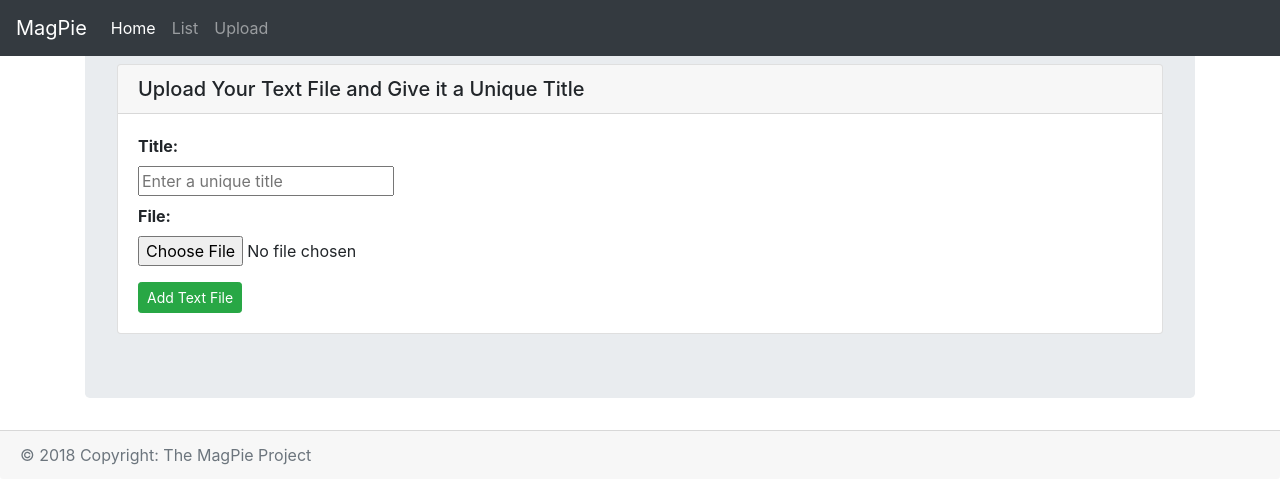
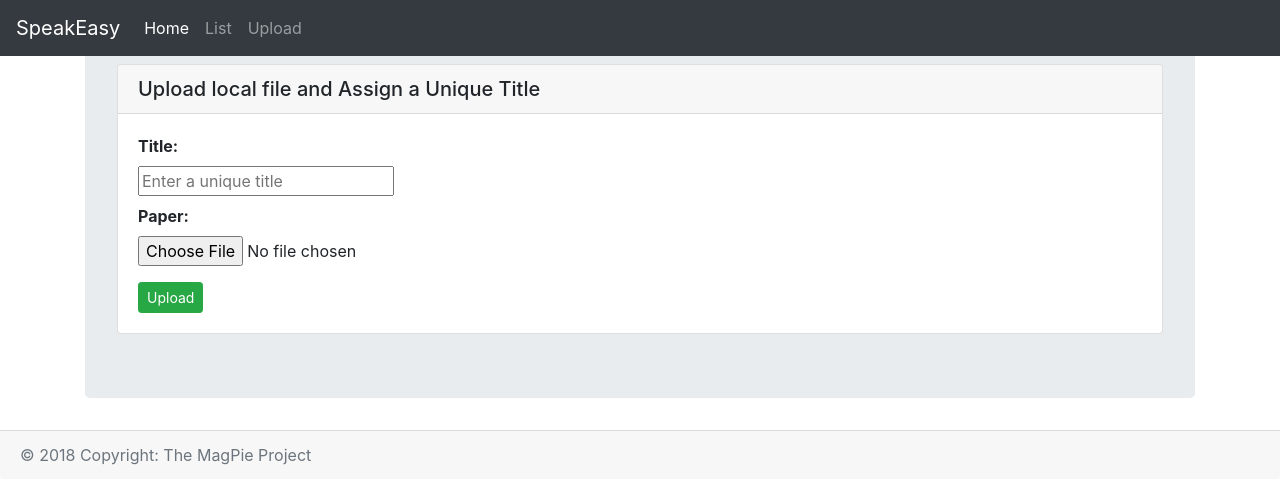
Before and after one commit to premrume/magpie, a Flask app: page /papers/upload/ in a window 1280 px wide. Shown: the top 504 px of the page. Run offline with Flask 2, Linux system fonts and the light colour scheme; some libraries are stand-ins or nearby versions.

Commit message:
text and jpg files with no validation

```diff
--- a/docker-compose.yml
+++ b/docker-compose.yml
@@ -21,14 +21,15 @@ services:
     ports:
       - "5000:5000"
     volumes:
-      - data_files:/var/scratch/uploads
+      - data_images:/var/scratch/uploads
       - ./web:/var/scratch/web
     networks:
       - magpie
 
+# I am struggling with the use of volumes
 volumes:
   data_postgres:
-  data_files:
+  data_images:
     driver: local
     driver_opts:
       o: bind
--- a/web/project/papers/forms.py
+++ b/web/project/papers/forms.py
@@ -6,12 +6,9 @@ from wtforms import StringField
 from wtforms.validators import DataRequired
 from flask_wtf.file import FileField, FileAllowed, FileRequired
 from werkzeug.utils import secure_filename
-from project import files
+from project import papers
 
 
 class AddPaperForm(Form):
     title = StringField('Title', validators=[DataRequired()])
-    upload = FileField('File', validators=[
-      FileRequired(),
-      FileAllowed(['txt'], 'Sorry Charlie only files with extension txt')
-    ])
+    upload = FileField('Paper', validators=[FileRequired()])
--- a/web/project/papers/views.py
+++ b/web/project/papers/views.py
@@ -4,11 +4,12 @@
 #### imports ####
 #################
 
+import uuid
 from flask import render_template, Blueprint, request, redirect, url_for, flash
 from werkzeug.utils import secure_filename
 from sqlalchemy.exc import IntegrityError
 from project.models import Paper
-from project import db, files
+from project import db, magpie
 from .forms import AddPaperForm
 
 ################
@@ -33,23 +34,22 @@ def flash_errors(form):
 #### routes ####
 ################
 @papers_blueprint.route('/papers/upload/', methods=['GET','POST'])
-def go_files_upload():
+def go_papers_upload():
     form = AddPaperForm()
     if request.method == 'POST':
         try:
          if form.validate_on_submit():
              # TODO: make this a secure filename
-             print('xxxxxxxxxxxxxxxxxxxxxxxxxxxxxxx')
-             print(request.files)
-             filename = files.save(request.files['upload'])
-             print('xxxxxxxxxxxxxxxxxxxxxxxxxxxxxxx')
-             print(filename)
-             url = files.url(filename)
-             new_paper = Paper(form.title.data, filename, url)
+             id = str(uuid.uuid4())
+             orig_filename = request.files['upload'].filename
+             uuid_filename = id + "." + orig_filename
+             saved = magpie.save(request.files['upload'], name=uuid_filename)
+             url = magpie.url(uuid_filename)
+             new_paper = Paper(id, form.title.data, orig_filename, url, uuid_filename )
              db.session.add(new_paper)
              db.session.commit()
              flash('SUCCESS: Title {} added'.format(new_paper.title), 'success')
-             return redirect(url_for('papers.go_files_upload'))
+             return redirect(url_for('papers.go_papers_upload'))
 
          else:
              flash('ERROR: try again', 'error')
@@ -57,10 +57,10 @@ def go_files_upload():
         except IntegrityError:
              flash('ERROR: Title {} is a duplicate, try again'.format(new_paper.title), 'error')
 
-    return render_template('files_upload.html',
+    return render_template('papers_upload.html',
                            form=form)
 
 @papers_blueprint.route('/papers/list', methods=['GET'])
-def go_files_list():
+def go_papers_list():
     all_papers = Paper.query.all()
-    return render_template('files_list.html', papers=all_papers)
+    return render_template('papers_list.html', papers=all_papers)
--- a/web/project/templates/401.html
+++ b/web/project/templates/401.html
@@ -4,6 +4,6 @@
 
   <h1>Page is gone gone gone</h1>
   <h4>401 - Bye Felicia</h4>
-  <h4><a href="{{ url_for('home.go_home') }}">MagPie</a></h4>
+  <h4><a href="{{ url_for('home.go_home') }}">SpeakEasier</a></h4>
 
 {% endblock %}
--- a/web/project/templates/403.html
+++ b/web/project/templates/403.html
@@ -4,6 +4,6 @@
 
   <h1>Forbidden</h1>
   <h4>403 - You allowed to go here?</h4>
-  <h4><a href="{{ url_for('home.go_home') }}">MagPie</a></h4>
+  <h4><a href="{{ url_for('home.go_home') }}">SpeakEasier</a></h4>
 
 {% endblock %}
--- a/web/project/templates/404.html
+++ b/web/project/templates/404.html
@@ -4,6 +4,6 @@
 
   <h1>Page Not Found</h1>
   <h4>404 - Did you type what you meant to type?</h4>
-  <h4><a href="{{ url_for('home.go_home') }}">MagPie</a></h4>
+  <h4><a href="{{ url_for('home.go_home') }}">SpeakEasier</a></h4>
 
 {% endblock %}
--- a/web/project/templates/layout.html
+++ b/web/project/templates/layout.html
@@ -5,7 +5,7 @@
     <meta charset="utf-8">
     <meta name="viewport" content="width=device-width, initial-scale=1, shrink-to-fit=no">
 
-    <!-- Scratch Info -->
+    <!-- Info -->
     <meta name="description" content="Basic Application using Flask / Python / Boottrap">
     <meta name="author" content="Margaret Premru">
 
@@ -14,20 +14,20 @@
     -->
     <link rel="stylesheet" href="{{ url_for('static', filename='css/bootstrap.min.css') }}">
     <link rel="stylesheet" href="{{ url_for('static', filename='css/main.css') }}">
-    <title>MagPie Application</title>
+    <title>SpeakEasy Application</title>
   </head>
 
   <body>
     <nav class="navbar fixed-top navbar-expand-sm navbar-dark bg-dark">
-      <a class="navbar-brand" href="#">MagPie</a>
+      <a class="navbar-brand" href="#">SpeakEasy</a>
         <button class="navbar-toggler" type="button" data-toggle="collapse" data-target="#navbarNavAltMarkup" aria-controls="navbarNavAltMarkup" aria-expanded="false" aria-label="Toggle navigation">
           <span class="navbar-toggler-icon"></span>
       </button>
       <div class="collapse navbar-collapse" id="navbarNavAltMarkup">
         <div class="navbar-nav">
           <a class="nav-item nav-link active" href="{{ url_for('home.go_home') }}">Home <span class="sr-only">(current)</span></a>
-          <a class="nav-item nav-link" href="{{ url_for('papers.go_files_list') }}">List</a>
-          <a class="nav-item nav-link" href="{{ url_for('papers.go_files_upload') }}">Upload</a>
+          <a class="nav-item nav-link" href="{{ url_for('papers.go_papers_list') }}">List</a>
+          <a class="nav-item nav-link" href="{{ url_for('papers.go_papers_upload') }}">Upload</a>
         </div>
       </div>
     </nav>
--- /dev/null
+++ b/web/project/templates/papers_upload.html
@@ -0,0 +1,32 @@
+{% extends "layout.html" %}
+{% from "_form_macros.html" import render_field %}
+
+{% block content %}
+
+
+<div class="card">
+  <h5 class="card-header">Upload local file and Assign a Unique Title</h5>
+  <div class="card-body">
+    <form action="{{ url_for('papers.go_papers_upload') }}" method="POST" enctype="multipart/form-data">
+      {{ form.csrf_token }}
+      <dl>
+        {{ render_field(form.title, placeholder="Enter a unique title") }}
+        {{ render_field(form.upload) }}
+      </dl>
+      <button class="btn btn-sm btn-success" type="submit">Upload</button>
+    </form>
+  </div>
+</div>
+
+{% endblock %}
+
+<!--
+  <div class="input-group mb-3">
+  <div class="custom-file">
+    <input type="file" class="custom-file-input" id="inputGroupFile02">
+    <label class="custom-file-label" for="inputGroupFile02" aria-describedby="inputGroupFileAddon02">Choose file</label>
+  </div>
+  <div class="input-group-append">
+    <span class="input-group-text" id="inputGroupFileAddon02">Upload</span>
+  </div>
+-->
```
Also changed, not shown: web/project/__init__.py (+5 -5 lines), web/project/models.py (+12 -9 lines), web/project/templates/home.html (+5 -5 lines), web/project/templates/papers_list.html (added, +28 -0 lines), README.md.
